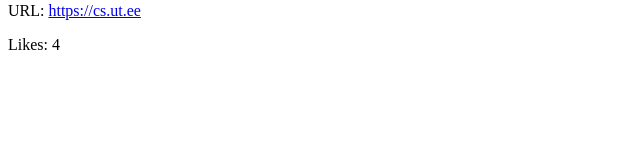
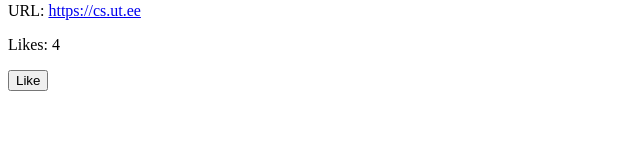
Before and after one commit to ivose/next, a Next.js app: page /blogs/1 in a window 1280 px wide. Shown: the part 125-285 px from the top of the page, without its empty margins (0-640 px from the left). Built offline with nearby package versions, Linux system fonts and the light colour scheme.

Commit message:
task4, Like button

```diff
--- a/app/actions/blogs.ts
+++ b/app/actions/blogs.ts
@@ -2,7 +2,7 @@
 
 import { redirect } from "next/navigation"
 import { revalidatePath } from "next/cache"
-import { addBlog } from "../services/blogs"
+import { addBlog, likeBlog } from "../services/blogs"
 
 export const createBlog = async (formData: FormData) => {
   const title = formData.get("title") as string
@@ -14,3 +14,12 @@ export const createBlog = async (formData: FormData) => {
   revalidatePath("/blogs")
   redirect("/blogs")
 }
+
+export const incrementBlogLikes = async (formData: FormData) => {
+  const id = Number(formData.get("id"))
+
+  likeBlog(id)
+
+  revalidatePath("/blogs")
+  revalidatePath(`/blogs/${id}`)
+}
--- a/app/blogs/[id]/page.tsx
+++ b/app/blogs/[id]/page.tsx
@@ -1,5 +1,8 @@
 import { notFound } from "next/navigation"
 import { getBlogById } from "../../services/blogs"
+import { incrementBlogLikes } from "../../actions/blogs"
+
+export const dynamic = "force-dynamic"
 
 const BlogPage = async ({ params }: { params: Promise<{ id: string }> }) => {
   const { id } = await params
@@ -20,6 +23,10 @@ const BlogPage = async ({ params }: { params: Promise<{ id: string }> }) => {
         </a>
       </p>
       <p>Likes: {blog.likes}</p>
+      <form action={incrementBlogLikes}>
+        <input type="hidden" name="id" value={blog.id} />
+        <button type="submit">Like</button>
+      </form>
     </div>
   )
 }
--- a/app/services/blogs.ts
+++ b/app/services/blogs.ts
@@ -18,3 +18,11 @@ export const addBlog = (title: string, author: string, url: string) => {
 export const getBlogById = (id: number) => {
   return blogs.find(blog => blog.id === id)
 }
+
+export const likeBlog = (id: number) => {
+  const blog = blogs.find(blog => blog.id === id)
+
+  if (blog) {
+    blog.likes += 1
+  }
+}
```
